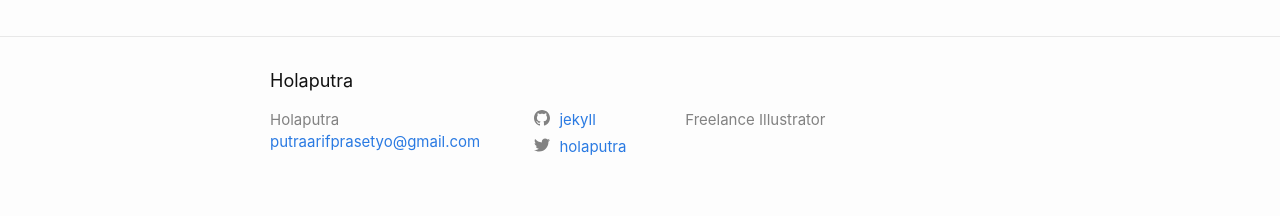
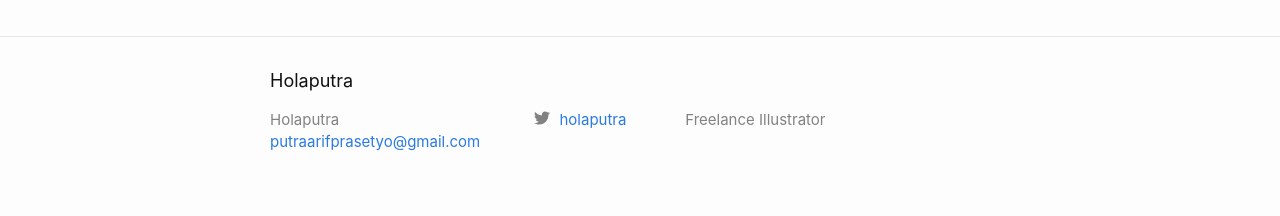
Before and after one commit to holaputra/holaputra.github.io, a Jekyll site: the page built from index.markdown, in a window 1280 px wide. Shown: the part 2162-2378 px from the top of the page. Built offline with Jekyll 4.4.1, drawn with Linux system fonts in a browser that asks for light colours.

Commit message:
Update _config.yml

```diff
--- a/_config.yml
+++ b/_config.yml
@@ -25,7 +25,6 @@ description: >- # this means to ignore newlines until "baseurl:"
 baseurl: "" # the subpath of your site, e.g. /blog
 url: "" # the base hostname & protocol for your site, e.g. http://example.com
 twitter_username: holaputra
-github_username:  jekyll
 
 # Build settings
 plugins:
```
